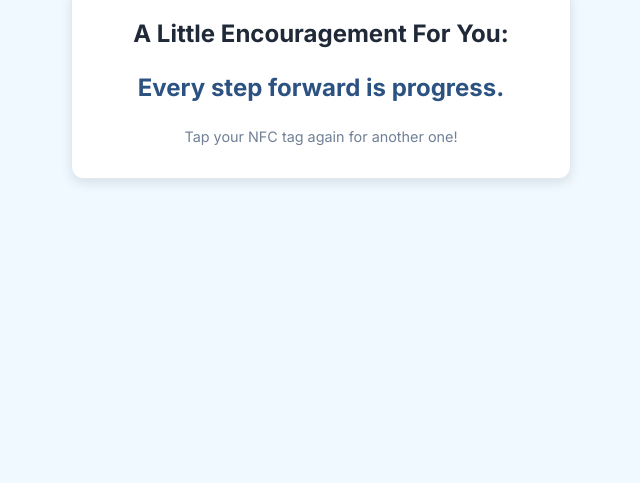
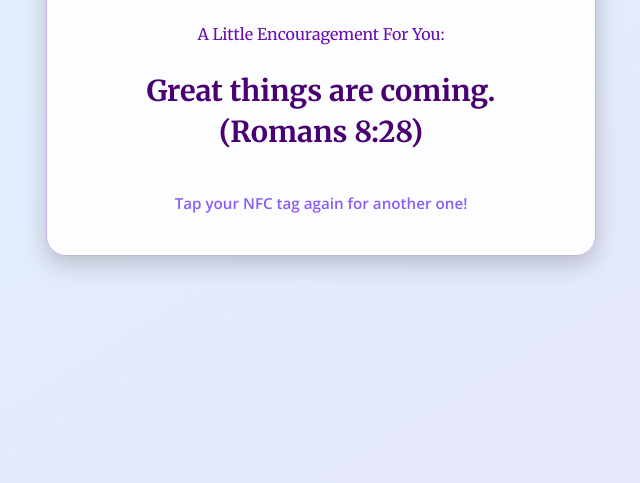
Before and after one commit to JacobEmptage/Faithfulmovement, a plain HTML site: page index.html in a window 1280 px wide. Shown: the part 317-800 px from the top of the page, without its empty margins (319-959 px from the left). Drawn offline with nearby package versions, Linux system fonts and the light colour scheme.

Commit message:
Update index.html
Updated background and look of the message

```diff
--- a/index.html
+++ b/index.html
@@ -5,11 +5,10 @@
     <meta name="viewport" content="width=device-width, initial-scale=1.0">
     <title>Your Daily Dose of Encouragement</title>
     <script src="https://cdn.tailwindcss.com"></script>
-    <link href="https://fonts.googleapis.com/css2?family=Inter:wght@400;600;700&display=swap" rel="stylesheet">
+    <link href="https://fonts.googleapis.com/css2?family=Merriweather:wght@400;700&family=Open+Sans:wght@400;600&display=swap" rel="stylesheet">
     <style>
         body {
-            font-family: 'Inter', sans-serif;
-            background-color: #f0f9ff; /* Light blue background */
+            font-family: 'Open Sans', sans-serif;
             display: flex;
             justify-content: center;
             align-items: center;
@@ -17,35 +16,66 @@
             margin: 0;
             padding: 20px;
             box-sizing: border-box;
+            /* Changed to a light blue and light purple gradient background */
+            background: linear-gradient(to bottom right, #e0f2fe, #e6e6fa); /* Light blue to light purple */
         }
         .card {
-            background-color: #ffffff;
-            border-radius: 12px;
-            box-shadow: 0 4px 12px rgba(0, 0, 0, 0.1);
-            padding: 30px;
+            background-color: rgba(255, 255, 255, 0.9); /* Slightly transparent white for a soft look */
+            border-radius: 20px; /* More rounded corners */
+            box-shadow: 0 8px 25px rgba(0, 0, 0, 0.2); /* Stronger shadow */
+            padding: 40px;
             text-align: center;
-            max-width: 500px;
+            max-width: 550px;
             width: 100%;
             display: flex;
             flex-direction: column;
-            gap: 20px;
-            border: 1px solid #e2e8f0;
+            gap: 25px;
+            border: 1px solid #c3b1e1; /* Soft border color, slightly adjusted for new gradient */
+            animation: fadeIn 0.8s ease-out;
+            z-index: 2; /* Ensure card is above body */
+        }
+        .brand-name {
+            font-family: 'Merriweather', serif;
+            font-size: 1.5rem; /* Slightly smaller than h1 */
+            font-weight: 700;
+            color: #8b5cf6; /* A lighter purple for the brand name */
+            margin-bottom: 10px; /* Space between brand and h1 */
+        }
+        h1 {
+            font-family: 'Merriweather', serif; /* A more distinct heading font */
+            font-size: 2.2rem; /* Larger heading */
+            font-weight: 700;
+            color: #6a0dad; /* Deep purple for heading */
+            margin-bottom: 10px;
         }
         .saying-text {
-            font-size: 1.5rem; /* Larger text */
-            font-weight: 700; /* Bold */
-            line-height: 1.5;
-            color: #2c5282; /* Darker blue text */
+            font-family: 'Merriweather', serif; /* Using the serif font for sayings too */
+            font-size: 1.8rem; /* Even larger, more impactful text */
+            font-weight: 700;
+            line-height: 1.4;
+            color: #4a0072; /* Darker purple for text */
+            animation: textFadeIn 1.5s ease-out; /* Fade in animation for the text */
         }
         .footer-text {
-            font-size: 0.9rem;
-            color: #718096; /* Gray text */
+            font-size: 0.95rem;
+            color: #8b5cf6; /* Lighter purple for footer */
+            margin-top: 15px;
+            font-weight: 600;
+        }
+        @keyframes fadeIn {
+            from { opacity: 0; transform: translateY(-20px); }
+            to { opacity: 1; transform: translateY(0); }
+        }
+        @keyframes textFadeIn {
+            from { opacity: 0; }
+            to { opacity: 1; }
         }
     </style>
 </head>
 <body>
     <div class="card">
-        <h1 class="text-2xl font-bold text-gray-800">A Little Encouragement For You:</h1>
+        <p class="brand-name">Faithful Movement</p> <!-- Added "Faithful Movement" above h1 -->
+        <h1>A Little Encouragement For You:</h1>
         <div id="encouragement-display" class="saying-text">Loading...</div>
         <p class="footer-text">Tap your NFC tag again for another one!</p>
     </div>
@@ -55,31 +85,40 @@
 
         // Your list of encouragement sayings! You can add as many as you like.
         const encouragementSayings = [
-            "You are loved!",
-            "You are stronger than you think.",
-            "Believe in yourself.",
-            "Your presence makes a difference.",
-            "Take a deep breath; you've got this.",
-            "Today is a new opportunity.",
-            "You are capable of amazing things.",
-            "Keep shining; the world needs your light.",
-            "Every step forward is progress.",
-            "Your efforts are noticed and appreciated.",
-            "Be kind to yourself.",
-            "Great things are coming.",
-            "You bring joy to others.",
-            "Embrace the journey.",
-            "Your potential is limitless.",
-            "You are doing enough.",
-            "Find joy in the little things.",
-            "Let your heart guide you.",
-            "You're making a positive impact.",
-            "Stay true to you.",
-            "Be proud of who you are.",
-            "The best is yet to come.",
-            "Your uniqueness is your superpower.",
-            "Smile, it's contagious!",
-            "You're inspiring to those around you."
+            "You are loved! (1 John 4:7)",
+            "You are stronger than you think. (Philippians 4:13)",
+            "Believe in yourself. (Mark 9:23)",
+            "Your presence makes a difference. (Matthew 5:16)",
+            "Take a deep breath; you've got this. (Psalm 46:10)",
+            "Today is a new opportunity. (Lamentations 3:22-23)",
+            "You are capable of amazing things. (Luke 1:37)",
+            "Keep shining; the world needs your light. (Matthew 5:14)",
+            "Every step forward is progress. (Philippians 3:13-14)",
+            "Your efforts are noticed and appreciated. (Hebrews 6:10)",
+            "Be kind to yourself. (Ephesians 4:32)",
+            "Great things are coming. (Romans 8:28)",
+            "You bring joy to others. (Proverbs 17:22)",
+            "Embrace the journey. (Proverbs 3:5-6)",
+            "Your potential is limitless. (Ephesians 3:20)",
+            "You are doing enough. (Matthew 6:34)",
+            "Find joy in the little things. (Psalm 118:24)",
+            "Let your heart guide you. (Proverbs 4:23)",
+            "You're making a positive impact. (Galatians 6:9)",
+            "Stay true to you. (Romans 12:2)",
+            "Be proud of who you are. (Psalm 139:14)",
+            "The best is yet to come. (Jeremiah 29:11)",
+            "Your uniqueness is your superpower. (1 Corinthians 12:4-6)",
+            "Smile, it's contagious! (Proverbs 15:13)",
+            "You're inspiring to those around you. (1 Thessalonians 5:11)",
+            // Bible encouragement with original verses
+            "I can do all things through Christ who strengthens me. (Philippians 4:13)",
+            "For I know the plans I have for you,” declares the Lord, “plans to prosper you and not to harm you, plans to give you hope and a future. (Jeremiah 29:11)",
+            "The Lord is my shepherd; I shall not want. (Psalm 23:1)",
+            "Be strong and courageous. Do not be afraid; do not be discouraged, for the Lord your God will be with you wherever you go. (Joshua 1:9)",
+            "Do not be anxious about anything, but in every situation, by prayer and petition, with thanksgiving, present your requests to God. (Philippians 4:6)",
+            "For God so loved the world, that he gave his only Son, that whoever believes in him should not perish but have eternal life. (John 3:16)",
+            "The steadfast love of the Lord never ceases; his mercies never come to an end; they are new every morning; great is your faithfulness. (Lamentations 3:22-23)",
+            "Cast all your anxiety on him because he cares for you. (1 Peter 5:7)"
         ];
 
         function displayRandomSaying() {
@@ -87,6 +126,10 @@
             const randomIndex = Math.floor(Math.random() * encouragementSayings.length);
             // Display the randomly selected saying
             encouragementDisplay.textContent = encouragementSayings[randomIndex];
+            // Restart the text fade-in animation
+            encouragementDisplay.style.animation = 'none';
+            void encouragementDisplay.offsetWidth; // Trigger reflow
+            encouragementDisplay.style.animation = null;
         }
 
         // Display a random saying when the page loads
```
